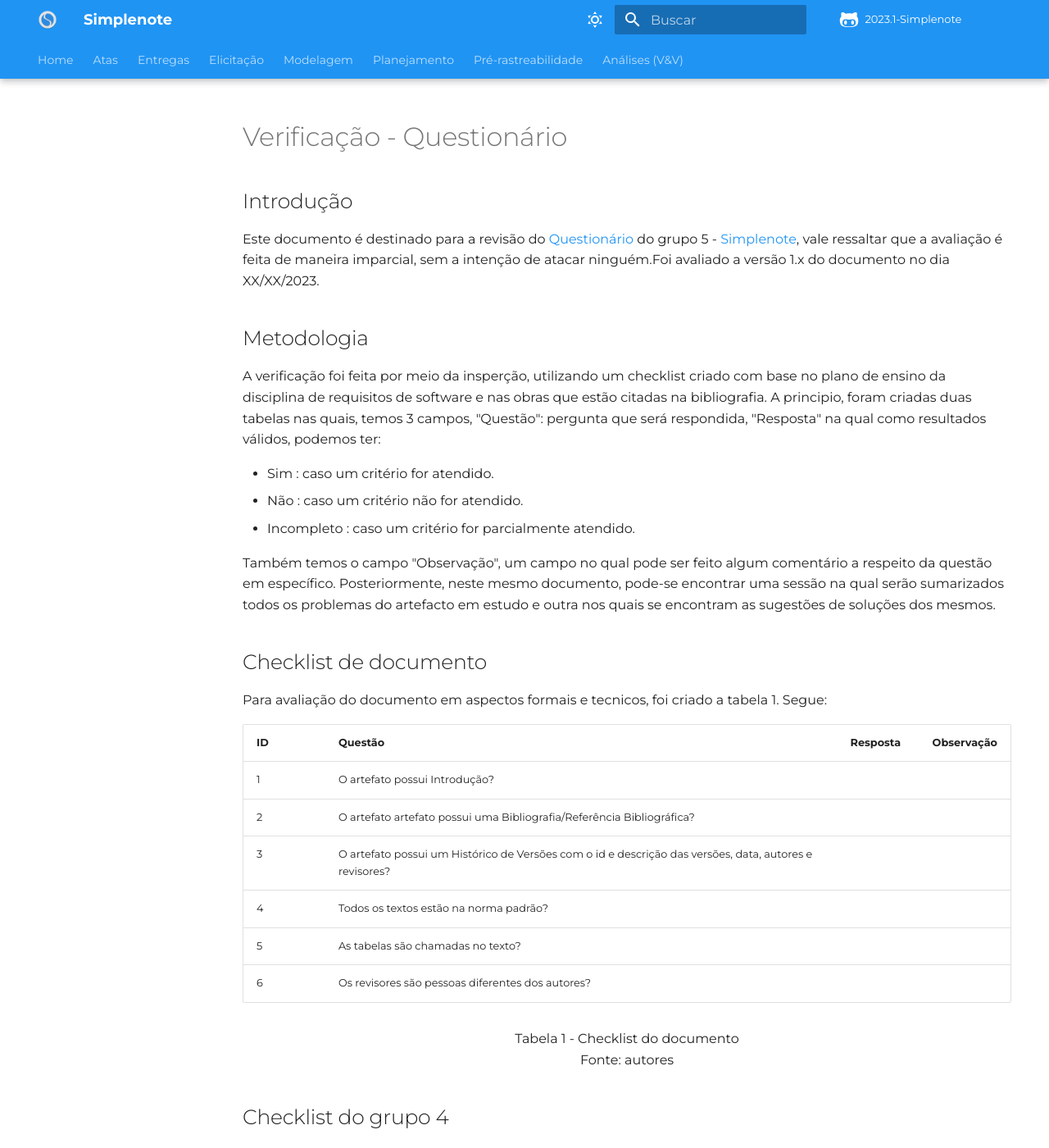
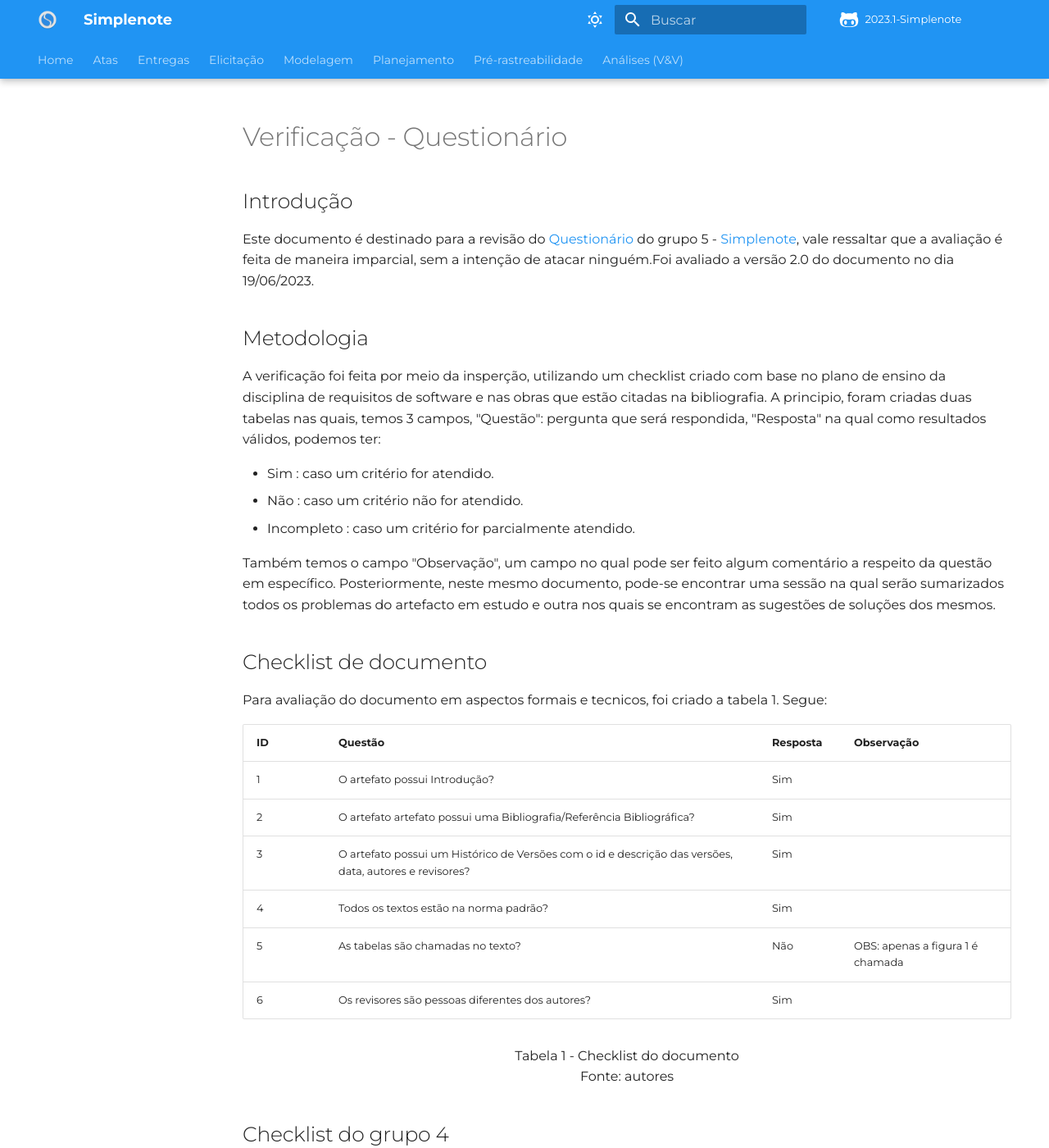
Before and after one commit to Requisitos-de-Software/2023.1-Simplenote, an MkDocs documentation site: the page built from docs/Analise-Grupo5/Elicitação/Questionário.md, in a window 1280 px wide and 1400 px high. Shown: the whole window at 82% size. Built offline with MkDocs 1.6.1 and Material for MkDocs 9.7.7, drawn with Linux system fonts in a browser that asks for light colours; some web fonts are replaced; comment, search, counter and statistics services are not loaded; some of the changed text lies outside the part shown.

Commit message:
Update Questionário.md

```diff
--- a/docs/Analise-Grupo5/Elicitação/Questionário.md
+++ b/docs/Analise-Grupo5/Elicitação/Questionário.md
@@ -2,7 +2,7 @@
 
 ## Introdução
 
-Este documento é destinado para a revisão do [Questionário](https://github.com/Requisitos-de-Software/2023.1-Simplenote/blob/main/docs/elicitacao/questionario.md) do grupo 5 - [Simplenote](https://github.com/Requisitos-de-Software/2023.1-Simplenote), vale ressaltar que a avaliação é feita de maneira imparcial, sem a intenção de atacar ninguém.Foi avaliado a versão 1.x do documento no dia XX/XX/2023.
+Este documento é destinado para a revisão do [Questionário](https://github.com/Requisitos-de-Software/2023.1-Simplenote/blob/main/docs/elicitacao/questionario.md) do grupo 5 - [Simplenote](https://github.com/Requisitos-de-Software/2023.1-Simplenote), vale ressaltar que a avaliação é feita de maneira imparcial, sem a intenção de atacar ninguém.Foi avaliado a versão 2.0 do documento no dia 19/06/2023.
 
 ## Metodologia
 
@@ -19,12 +19,12 @@
 
 |ID|Questão|Resposta|Observação|
 |--|-------|--------|----------|
-|1|O artefato possui Introdução?                                                                                |        |          |
-|2|O artefato artefato possui uma Bibliografia/Referência Bibliográfica?                                        |        |          |
-|3|O artefato possui um Histórico de Versões com o id e descrição das versões, data, autores e revisores?       |        |          |
-|4|Todos os textos estão na norma padrão?                                                                       |        |          |
-|5|As tabelas são chamadas no texto?                                                                            |        |          |
-|6|Os revisores são pessoas diferentes dos autores?                                                             |        |          |
+|1|O artefato possui Introdução?                                                                                |   Sim     |          |
+|2|O artefato artefato possui uma Bibliografia/Referência Bibliográfica?                                        |   Sim     |          |
+|3|O artefato possui um Histórico de Versões com o id e descrição das versões, data, autores e revisores?       |   Sim    |          |
+|4|Todos os textos estão na norma padrão?                                                                       |   Sim     |          |
+|5|As tabelas são chamadas no texto?                                                                            |   Não     | OBS: apenas a figura 1 é chamada|
+|6|Os revisores são pessoas diferentes dos autores?                                                             |   Sim     |          |
 
 <p align="center"> Tabela 1 - Checklist do documento <br> Fonte: autores </p>
 
@@ -33,16 +33,16 @@
 
 | ID  | Descrição | Avaliação | Observação |
 | --- | --------- | --------- | ---------- |
-| 07  | Foi informado o motivo da escolha do questionário?         |           |            |
-| 08  | Antes da elaboração do questionário, foi feito um estudo para decidir as perguntas?|||
-| 09  | O questionário apresenta um termo de consientimento onde a pessoa permite a utilização das informações que ira fornecer?|||
-| 10  | O questionário apresenta mais perguntas fehchadas do que perguntas abertas?|||
-| 11  | O questionário foi aplicado onde se tinha o público alvo?|||
-| 12  | Os resultados foram tratados e apresentados?|||
-| 13  | O perfíl de usuário fei definido com base nos resultados dos questionários?|||
-| 14  | O perfil de usuário apresenta os pontos principais requisitados?|||
-| 15  | É demostrado o por que definir um perfil de usuário no projeto?|||
-| 16  | É mostrado como o perfil de usuário vai ser usado durante o projeto?|||
+| 07  | Foi informado o motivo da escolha do questionário?| Sim ||
+| 08  | Antes da elaboração do questionário, foi feito um estudo para decidir as perguntas?|Sim||
+| 09  | O questionário apresenta um termo de consientimento onde a pessoa permite a utilização das informações que ira fornecer?|Não||
+| 10  | O questionário apresenta mais perguntas fehchadas do que perguntas abertas?|Sim||
+| 11  | O questionário foi aplicado onde se tinha o público alvo?|Sim||
+| 12  | Os resultados foram tratados e apresentados?|Sim||
+| 13  | O perfíl de usuário fei definido com base nos resultados dos questionários?|Sim||
+| 14  | O perfil de usuário apresenta os pontos principais requisitados?|Sim||
+| 15  | É demostrado o por que definir um perfil de usuário no projeto?|Sim||
+| 16  | É mostrado como o perfil de usuário vai ser usado durante o projeto?|Sim||
 
 
 <p align="center"> Tabela 2 - Checklist do Grupo 4 <br> Fonte: [Grupo 4](https://github.com/Requisitos-de-Software/2023.1-Caesb/blob/main/docs/Verificacao/Grupo5/Entrega2/elicitacao/questionario.md) </p>
@@ -51,17 +51,22 @@
 
 | ID  | Questão | Resposta | Observação |
 | --- | ------- | -------- | ---------- |
-| 17  |  É explicitado como o questionário será utilizado?|    |    |
-| 18  |  As perguntas apresentam alguma ordem ou padrão estratégico? |||
-| 19  |  Apresenta no texto os locais onde o Questionário foi distribuído?|||
-| 20  |  Apresenta no texto o prazo em que ficou aberto ? |||
-| 21  |  Houve o cuidado para não haver perguntas pessoais ou evasivas ? |||
+| 17  |  É explicitado como o questionário será utilizado?| Sim |    |
+| 18  |  As perguntas apresentam alguma ordem ou padrão estratégico? |Não||
+| 19  |  Apresenta no texto os locais onde o Questionário foi distribuído?|Sim||
+| 20  |  Apresenta no texto o prazo em que ficou aberto ? |Sim||
+| 21  |  Houve o cuidado para não haver perguntas pessoais ou evasivas ? |Sim||
 
 <p align="center"> Tabela 3 - Checklist dos pontos relativos ao conteúdo <br> Fonte: autores </p>
 
 ## Observações e Problemas encontrados
 
+### ID5
+As tabelas estão referenciadas incorretamente e apenas a figura 1 está referenciada no texto.
+
 ## Sugestões
+
+Referenciar a tabela e as figuras no texto
 
 ## Bibliografia
 
```
